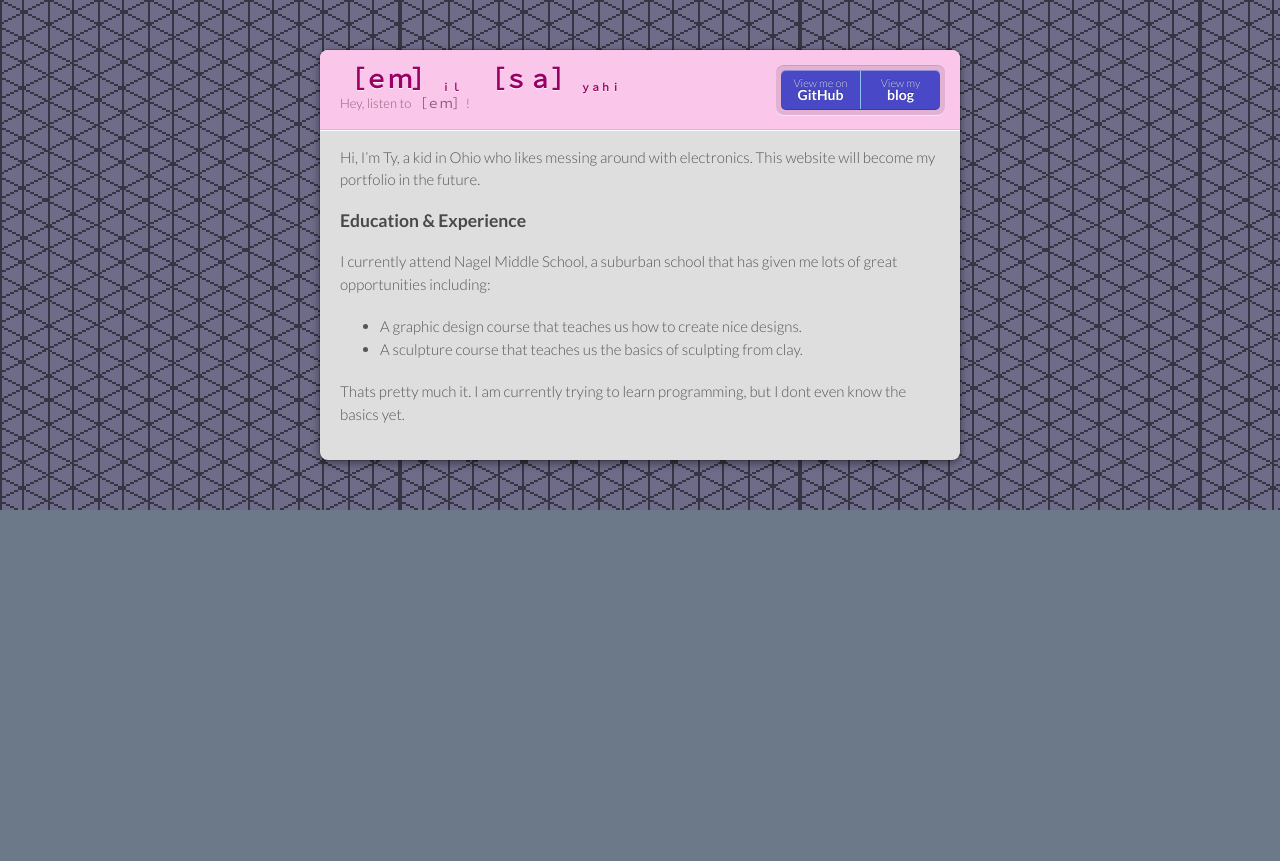
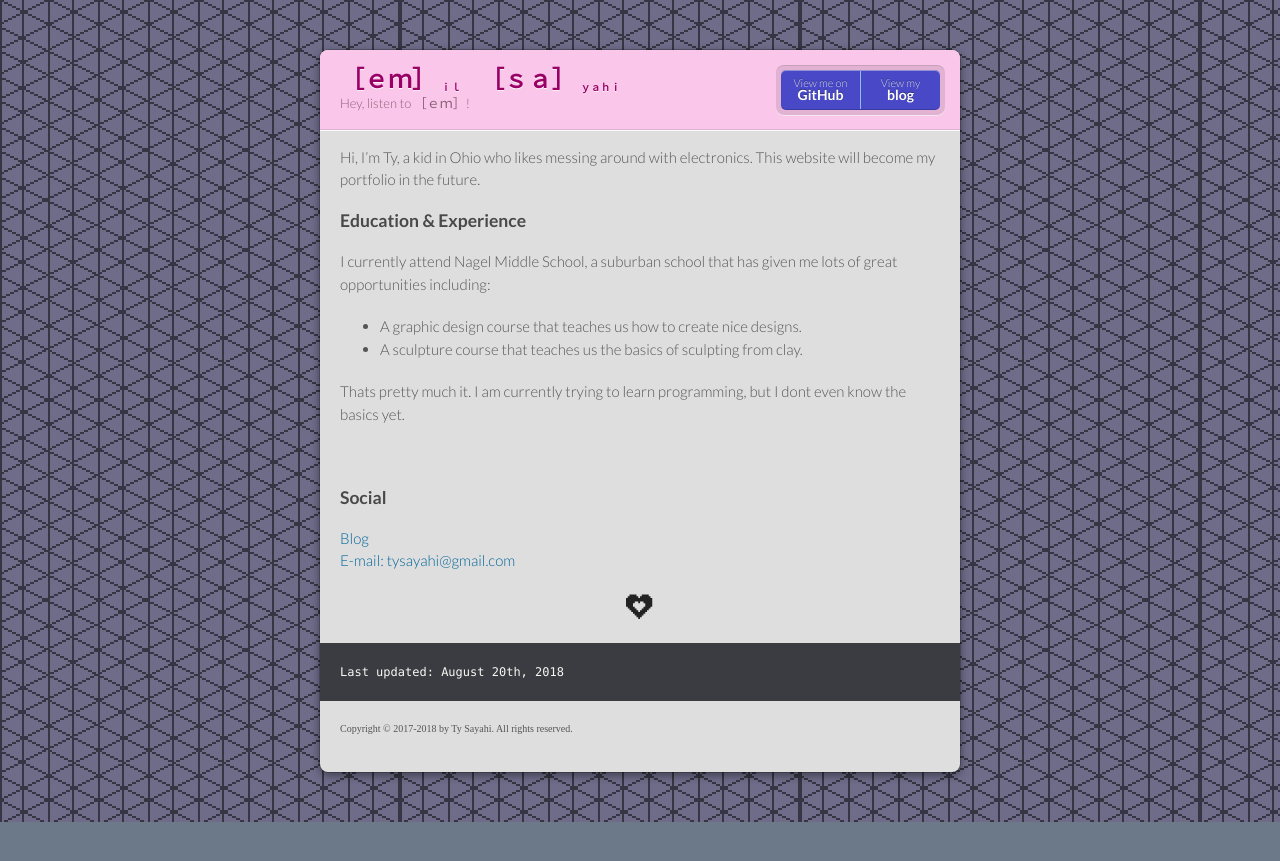
Before and after one commit to Ty-Sayahi/Ty-Sayahi.github.io, a Jekyll site: the page built from index.md, in a window 1280 px wide. Shown: the top 861 px of the page. Built offline with Jekyll 4.4.1, drawn with Linux system fonts in a browser that asks for light colours; our own code applies the rules of GitHub Pages for plain Markdown files.

Commit message:
Added a thing

````diff
--- a/index.md
+++ b/index.md
@@ -9,3 +9,185 @@ I currently attend Nagel Middle School, a suburban school that has given me lots
 - A sculpture course that teaches us the basics of sculpting from clay.
 
 Thats pretty much it. I am currently trying to learn programming, but I dont even know the basics yet.
+
+
+
+
+
+
+
+
+
+
+
+
+
+
+
+
+
+
+
+
+
+
+
+
+
+
+
+
+
+
+
+
+
+
+
+
+
+
+
+
+
+
+
+
+
+
+
+
+
+
+
+
+
+
+
+
+
+
+
+
+
+
+
+
+
+
+
+
+
+
+
+
+
+
+
+
+
+
+
+
+
+
+
+
+
+
+
+
+
+
+
+
+
+
+
+
+
+
+
+
+
+
+
+
+
+
+
+
+
+
+
+
+
+
+
+
+
+
+
+
+
+
+
+
+
+
+
+
+
+
+
+
+
+
+
+
+
+
+
+
+
+
+
+
+
+
+
+
+
+
+
+
+
+
+
+
+
+
+
+
+
+
+
+
+<br>
+### Social
+[Blog](https://tyetsa.cf/)
+<br>
+[E-mail: tysayahi@gmail.com](mailto:tysayahi@gmail.com)
+
+
+<h1 align="center">^</h1>
+
+```
+Last updated: August 20th, 2018
+```
+<p style="font-family: TimesNewRoman, Times New Roman, Times, Baskerville, Georgia, serif;
+	font-size: 10px;
+	font-style: normal;
+	font-variant: normal;
+	font-weight: 400;
+	line-height: 16px;">Copyright © 2017-2018 by Ty Sayahi. All rights reserved.</p>
````
